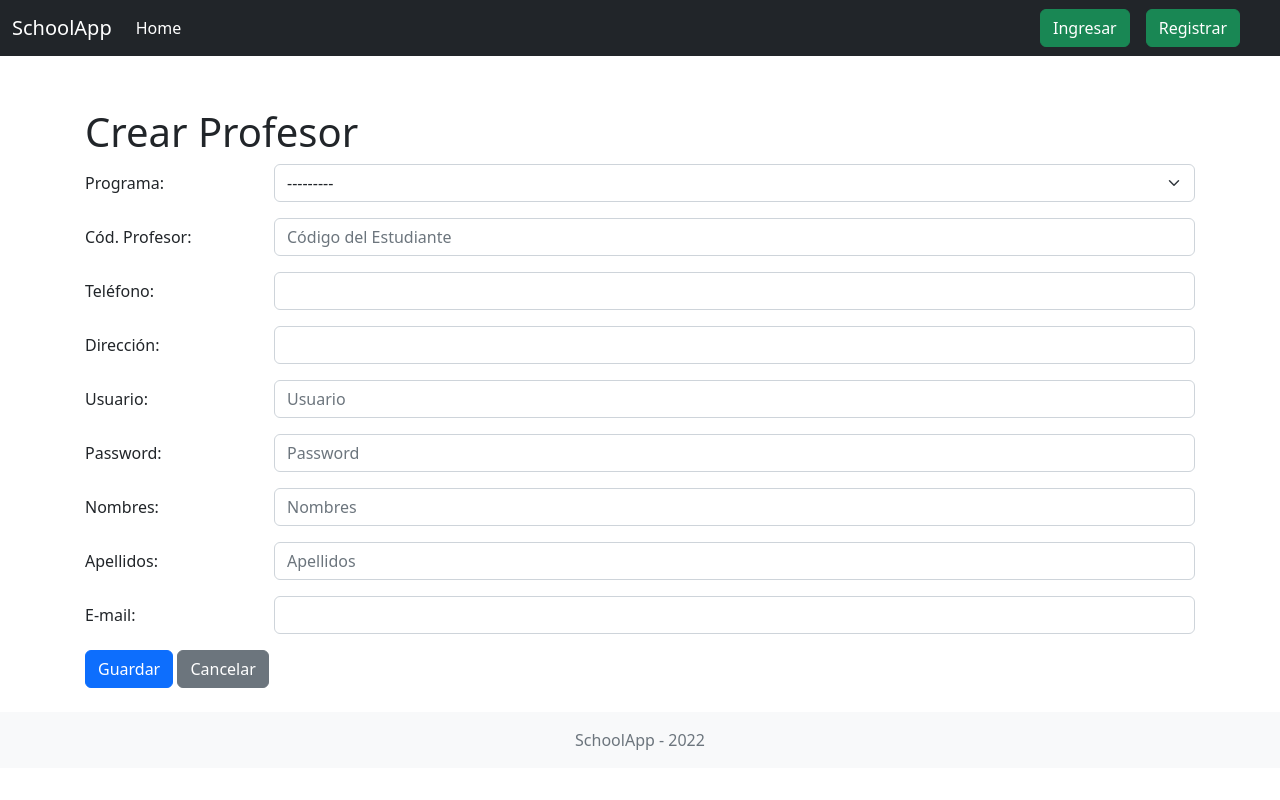
After one commit to sebas-39/ProyectoEscuelaG01, a Django app: page /crear/profesor/ in a window 1280 px wide. The commit adds this page. Run offline with Django 4.2, Linux system fonts and the light colour scheme; data comes from the database, SQL or seed files in the repository; both versions use the stored data as it was after the commit.

Commit message:
Se agrega bd, permisos y crud completo para Estudiante y parcial profesor

```diff
--- a/schoolapp/forms.py
+++ b/schoolapp/forms.py
@@ -1,8 +1,7 @@
-from dataclasses import fields
 from django import forms
 from django.contrib.auth.models import User
 
-from .models import Programa, Estudiante
+from .models import Profesor, Programa, Estudiante
 
 class ProgramaForm(forms.ModelForm):
     class Meta:
@@ -10,9 +9,33 @@ class ProgramaForm(forms.ModelForm):
         fields = '__all__'
 
 class EstudianteForm(forms.ModelForm):
-    user = forms.ModelChoiceField(queryset=User.objects.all(), widget=forms.Select(
+    username = forms.CharField(label='Usuario', max_length=150, widget=forms.TextInput(
         attrs={
-            'class': 'form-select'
+            'class': 'form-control',
+            'placeholder': 'Usuario'
+        }
+    ))
+    password = forms.CharField(label='Password', max_length=80, widget=forms.PasswordInput(
+       attrs={
+            'class': 'form-control',
+            'placeholder': 'Password'
+       }
+    ))
+    first_name = forms.CharField(label='Nombres', max_length=150, widget=forms.TextInput(
+        attrs={
+           'class': 'form-control',
+           'placeholder': 'Nombres'
+        }
+    ))
+    last_name = forms.CharField(label='Apellidos', max_length=150, widget=forms.TextInput(
+        attrs={
+           'class': 'form-control',
+           'placeholder': 'Apellidos'
+        }
+    ))
+    email = forms.EmailField(label='E-mail', widget=forms.EmailInput(
+        attrs={
+           'class': 'form-control'
         }
     ))
     cod_estudiante = forms.CharField(label='Cód. Estudiante', max_length=12, widget=forms.TextInput(
@@ -39,7 +62,63 @@ class EstudianteForm(forms.ModelForm):
 
     class Meta:
         model = Estudiante
-        fields = '__all__'
+        exclude = ['user']
+
+class ProfesorForm(forms.ModelForm):
+    username = forms.CharField(label='Usuario', max_length=150, widget=forms.TextInput(
+        attrs={
+            'class': 'form-control',
+            'placeholder': 'Usuario'
+        }
+    ))
+    password = forms.CharField(label='Password', max_length=80, widget=forms.PasswordInput(
+       attrs={
+            'class': 'form-control',
+            'placeholder': 'Password'
+       }
+    ))
+    first_name = forms.CharField(label='Nombres', max_length=150, widget=forms.TextInput(
+        attrs={
+           'class': 'form-control',
+           'placeholder': 'Nombres'
+        }
+    ))
+    last_name = forms.CharField(label='Apellidos', max_length=150, widget=forms.TextInput(
+        attrs={
+           'class': 'form-control',
+           'placeholder': 'Apellidos'
+        }
+    ))
+    email = forms.EmailField(label='E-mail', widget=forms.EmailInput(
+        attrs={
+           'class': 'form-control'
+        }
+    ))
+    cod_profesor = forms.CharField(label='Cód. Profesor', max_length=12, widget=forms.TextInput(
+        attrs={
+           'class': 'form-control',
+           'placeholder': 'Código del Estudiante'
+        }
+    ))
+    programa = forms.ModelChoiceField(queryset=Programa.objects.all(), widget=forms.Select(
+        attrs={
+            'class': 'form-select'
+        }
+    ))
+    telefono = forms.CharField(label='Teléfono', max_length=14, required=False, widget=forms.TextInput(
+        attrs={
+           'class': 'form-control'
+        }
+    ))
+    direccion = forms.CharField(label='Dirección', max_length=50, required=False, widget=forms.TextInput(
+        attrs={
+           'class': 'form-control'
+        }
+    ))
+
+    class Meta:
+        model = Profesor
+        exclude = ['user']
 
 class UserForm(forms.ModelForm):
     username = forms.CharField(max_length=150, label='Usuario', widget=forms.TextInput(
--- a/schoolapp/models.py
+++ b/schoolapp/models.py
@@ -11,6 +11,9 @@ class Estudiante(models.Model):
 class Programa(models.Model):
     nombre = models.CharField(max_length=25)
     descripcion = models.TextField(blank=True)
+
+    def __str__(self):
+        return self.nombre
 
 class Profesor(models.Model):
     user = models.OneToOneField(User, on_delete=models.CASCADE)
--- a/schoolapp/templates/layout.html
+++ b/schoolapp/templates/layout.html
@@ -28,7 +28,7 @@
                             <a class="nav-link active" href="{% url 'listar-estudiantes' %}">Estudiante</a>
                         </li>
                         <li class="nav-item">
-                            <a class="nav-link active">Profesor</a>
+                            <a href="{% url 'listar-profesor' %}" class="nav-link active">Profesor</a>
                         </li>
                         <li class="nav-item">
                             <a class="nav-link active">Materia</a>
--- /dev/null
+++ b/schoolapp/templates/profesor/form.html
@@ -0,0 +1,29 @@
+{% extends 'layout.html' %}
+
+{% block titulo %}
+    Profesor
+{% endblock titulo %}
+
+{% block pagina %}
+    {{ accion }} Profesor
+{% endblock pagina %}
+
+{% block contenido %}
+    <form method="post">
+        {% csrf_token %}
+        {% for campo in form %}
+        <div class="mb-3 row">
+            <label class="col-sm-2 col-form-label">{{campo.label}}:</label>
+            <div class="col-sm-10">
+                {{ campo }}
+            </div>
+        </div>
+        {% endfor %}
+
+        <div class="mb-4">
+            <button class="btn btn-primary" type="submit">{{ boton }}</button>
+            <button class="btn btn-secondary" type="reset">Cancelar</button>
+        </div>
+
+    </form>
+{% endblock contenido %}
--- a/schoolapp/urls.py
+++ b/schoolapp/urls.py
@@ -11,5 +11,7 @@ urlpatterns = [
     path('listar/estudiantes', listar_estudiante, name='listar-estudiantes'),
     path('crear/estudiante', crear_estudiante, name='crear-estudiantes'),
     path('actualizar/estudiante/<int:id>', actualizar_estudiante, name='actualizar-estudiante'),
-    path('eliminar/estudiante/<int:id>', eliminar_estudiante, name='eliminar-estudiante')
+    path('eliminar/estudiante/<int:id>', eliminar_estudiante, name='eliminar-estudiante'),
+    path('listar/profesor/', listar_profesor, name='listar-profesor'),
+    path('crear/profesor/', crear_profesor, name='crear-profesor')
 ]
--- a/schoolapp/views.py
+++ b/schoolapp/views.py
@@ -3,13 +3,13 @@ from django.core.exceptions import ObjectDoesNotExist
 from django.contrib import messages
 from django.http import HttpResponse
 from datetime import datetime
-from django.contrib.auth.models import User
+from django.contrib.auth.models import User, Group
 from django.contrib.auth import authenticate, login, logout
-from django.contrib.auth.decorators import login_required
+from django.contrib.auth.decorators import login_required, permission_required
 from django.urls import reverse
 
-from schoolapp.models import Estudiante, Programa, LogAuditor
-from schoolapp.forms import ProgramaForm, EstudianteForm, UserForm, LoginForm
+from schoolapp.models import Estudiante, Profesor, Programa, LogAuditor
+from schoolapp.forms import *
 
 def register(request):
     contexto = dict()
@@ -67,6 +67,7 @@ def home(request):
     return render(request,'index.html')
 
 @login_required(login_url='/login/')
+@permission_required('schoolapp.view_estudiante', raise_exception=True)
 def listar_estudiante(request):
     estudiantes = Estudiante.objects.all()
     contexto = {
@@ -75,13 +76,30 @@ def listar_estudiante(request):
     return render(request, 'estudiante/listar.html', contexto)
 
 @login_required(login_url='/login/')
+@permission_required('schoolapp.add_estudiante', raise_exception=True)
 def crear_estudiante(request):
     contexto = dict()
     contexto['accion'] = 'Crear'
     if request.method == 'POST':
         form = EstudianteForm(request.POST)
+        rol = Group.objects.get(name='Estudiante') # select * from auth_group where name='Estudiante'
         if form.is_valid():
-            form.save()
+            username = form.cleaned_data['username']
+            password = form.cleaned_data['password']
+            first_name = form.cleaned_data['first_name']
+            last_name = form.cleaned_data['last_name']
+            email = form.cleaned_data['email']
+            usuario = User.objects.create_user(
+                username=username,
+                first_name=first_name,
+                last_name=last_name,
+                email=email,
+                password=password
+            )
+            usuario.groups.add(rol)
+            estudiante = form.save(commit=False)
+            estudiante.user = usuario
+            estudiante.save()
             messages.success(request, 'El estudiante fue almacenado correctamente')
             return redirect(reverse('listar-estudiantes'))
         else:
@@ -94,6 +112,7 @@ def crear_estudiante(request):
         return render(request, 'estudiante/form.html', contexto)
 
 @login_required(login_url='/login/')
+@permission_required('schoolapp.change_estudiante', raise_exception=True)
 def actualizar_estudiante(request, id):
     estudiante = Estudiante.objects.get(id=id)
     contexto = dict()
@@ -113,6 +132,7 @@ def actualizar_estudiante(request, id):
         return render(request, 'estudiante/form.html', contexto)
 
 @login_required(login_url='/login/')
+@permission_required('schoolapp.delete_estudiante', raise_exception=True)
 def eliminar_estudiante(request, id):
     try:
         estudiante = Estudiante.objects.get(id=id)
@@ -123,6 +143,47 @@ def eliminar_estudiante(request, id):
     return redirect(reverse('listar-estudiantes'))
 
 @login_required(login_url='/login/')
+@permission_required('schoolapp.view_profesor', raise_exception=True)
+def listar_profesor(request):
+    profesores = Profesor.objects.all()
+    return render(request, 'profesor/listar.html', {'profesores': profesores})
+
+def crear_profesor(request):
+    contexto = dict()
+    if request.method == 'POST':
+        form = ProfesorForm(request.POST)
+        rol = Group.objects.get(name='Profesor') # select * from auth_group where name='Estudiante'
+        if form.is_valid():
+            username = form.cleaned_data['username']
+            password = form.cleaned_data['password']
+            first_name = form.cleaned_data['first_name']
+            last_name = form.cleaned_data['last_name']
+            email = form.cleaned_data['email']
+            usuario = User.objects.create_user(
+                username=username,
+                first_name=first_name,
+                last_name=last_name,
+                email=email,
+                password=password
+            )
+            usuario.groups.add(rol)
+            profesor = form.save(commit=False)
+            profesor.user = usuario
+            profesor.save()
+            messages.success(request, 'El profesor fue almacenado correctamente')
+            return redirect(reverse('listar-profesor'))
+        else:
+            messages.error(request, 'Los datos enviados desde el formulario no son validos')
+            return redirect(reverse('crear-profesor'))
+    else:
+        form = ProfesorForm()
+        contexto['form'] = form
+        contexto['accion'] = 'Crear'
+        contexto['boton'] = 'Guardar'
+        return render(request, 'profesor/form.html', contexto)
+
+@login_required(login_url='/login/')
+@permission_required('schoolapp.add_programa', raise_exception=True)
 def crear_programa(request):
     if request.method == 'POST':
         form = ProgramaForm(request.POST)
@@ -147,6 +208,7 @@ def crear_programa(request):
         return render(request, 'programa/form_programa.html', contexto)
 
 @login_required(login_url='/login/')
+@permission_required('schoolapp.change_programa', raise_exception=True)
 def actualizar_program(request, id):
     try:
         programa = Programa.objects.get(id=id)
```
Also changed, not shown: schoolapp/templates/profesor/listar.html (added, +40 -0 lines), db.sqlite3 (added), 1 other file.
